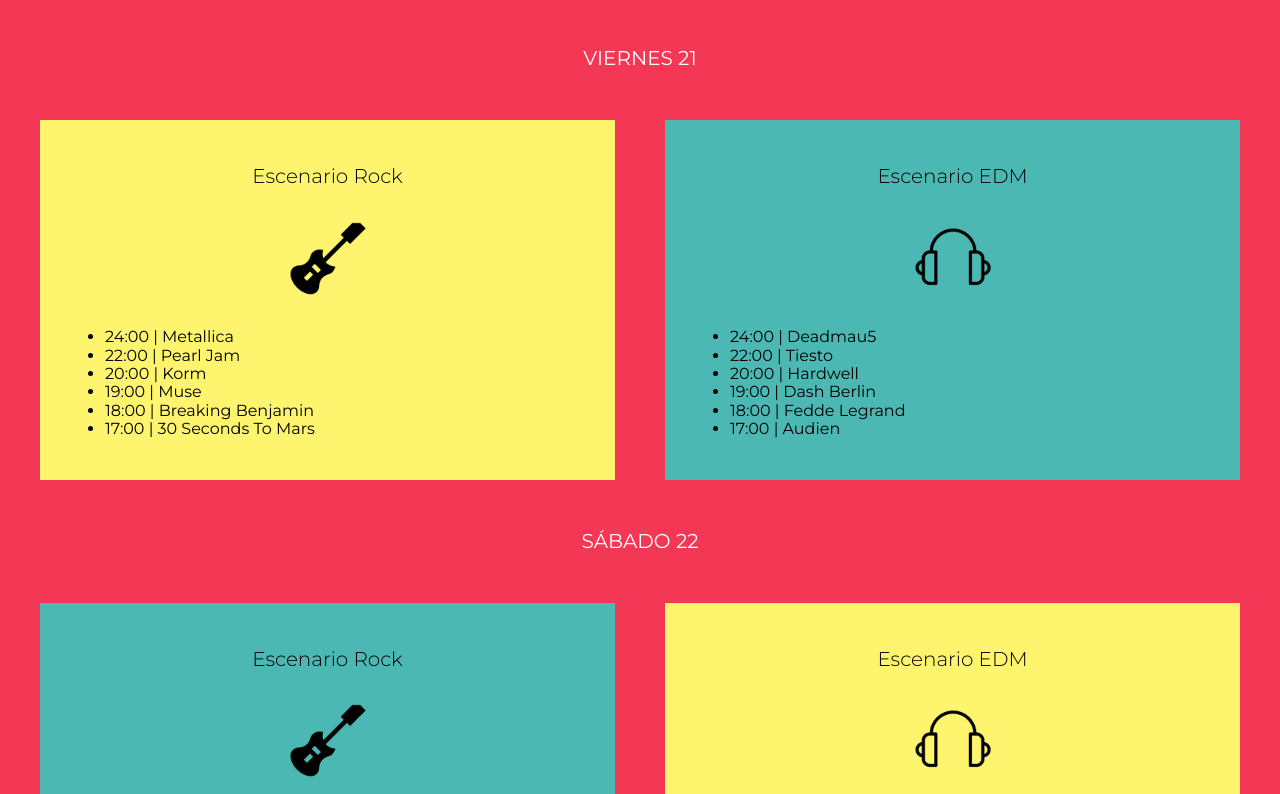
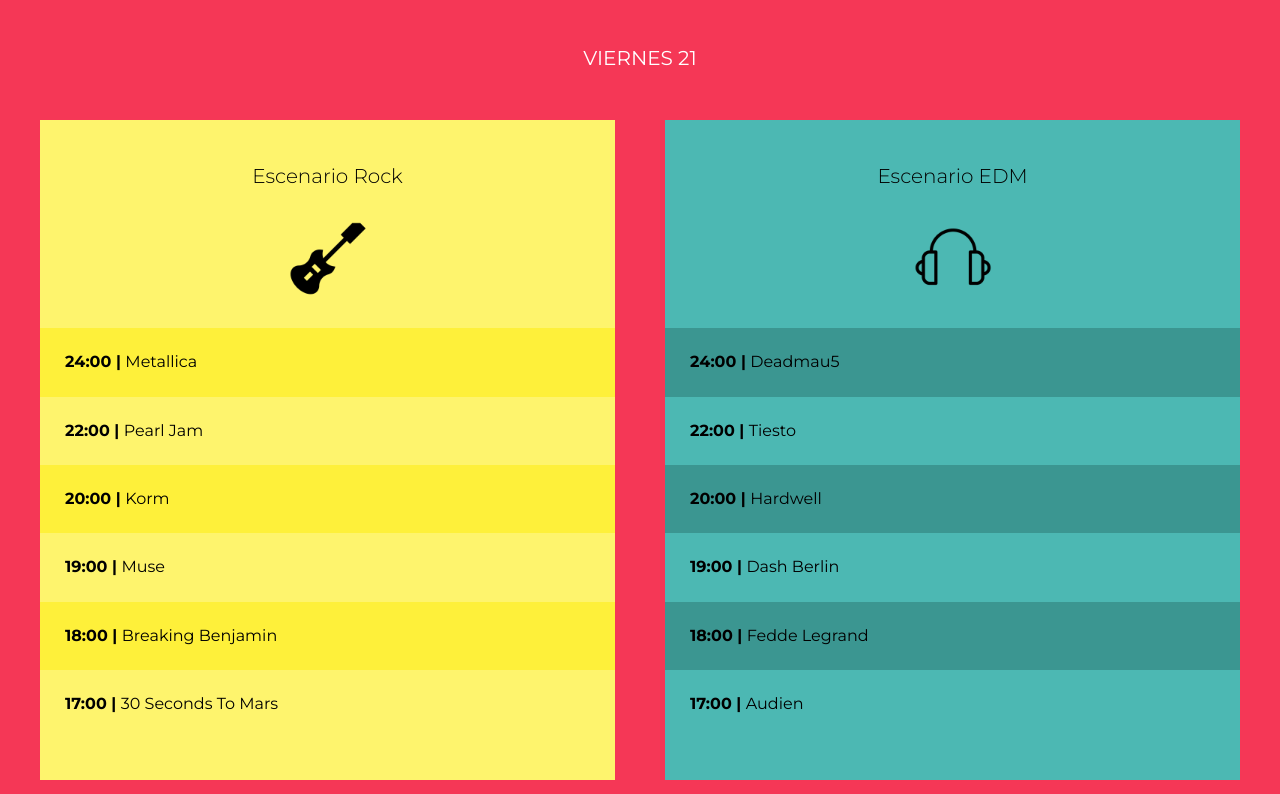
Before and after one commit to alonzoatinoco/Festival-Music--Sass, a website: page index.html in a window 1280 px wide. Shown: the part 1311-2105 px from the top of the page. Drawn offline with Linux system fonts and the light colour scheme.

Commit message:
se termine el lineup

```diff
--- a/src/scss/layout/_lineup.scss
+++ b/src/scss/layout/_lineup.scss
@@ -17,7 +17,7 @@
         @include grid(2,$separacion);
     }
     .escenario{
-        padding: $separacion /2;
+        padding: $separacion /2 0;
     }
     .nombre-escenario{
         color: $negro;
@@ -46,3 +46,24 @@
         background-image: url(../img/icono_rock.png);
     }
 }
+
+.calendario{
+    padding: 0;
+    list-style: none;
+    li{
+        padding: $separacion/ 2 ;
+        font-weight: $F-bold;
+        span{
+            font-weight: $F-regular;
+        }
+    }
+}
+
+.bg-verde .calendario li:nth-child(odd){
+    background-color: darken($verde, 10);
+}
+
+.bg-amarillo .calendario li:nth-child(odd){
+    background-color: darken($amarillo, 10);
+    //darken-->aumentes la intensidad oscureciendo
+}
```
Also changed, not shown: build/css/app.css.
